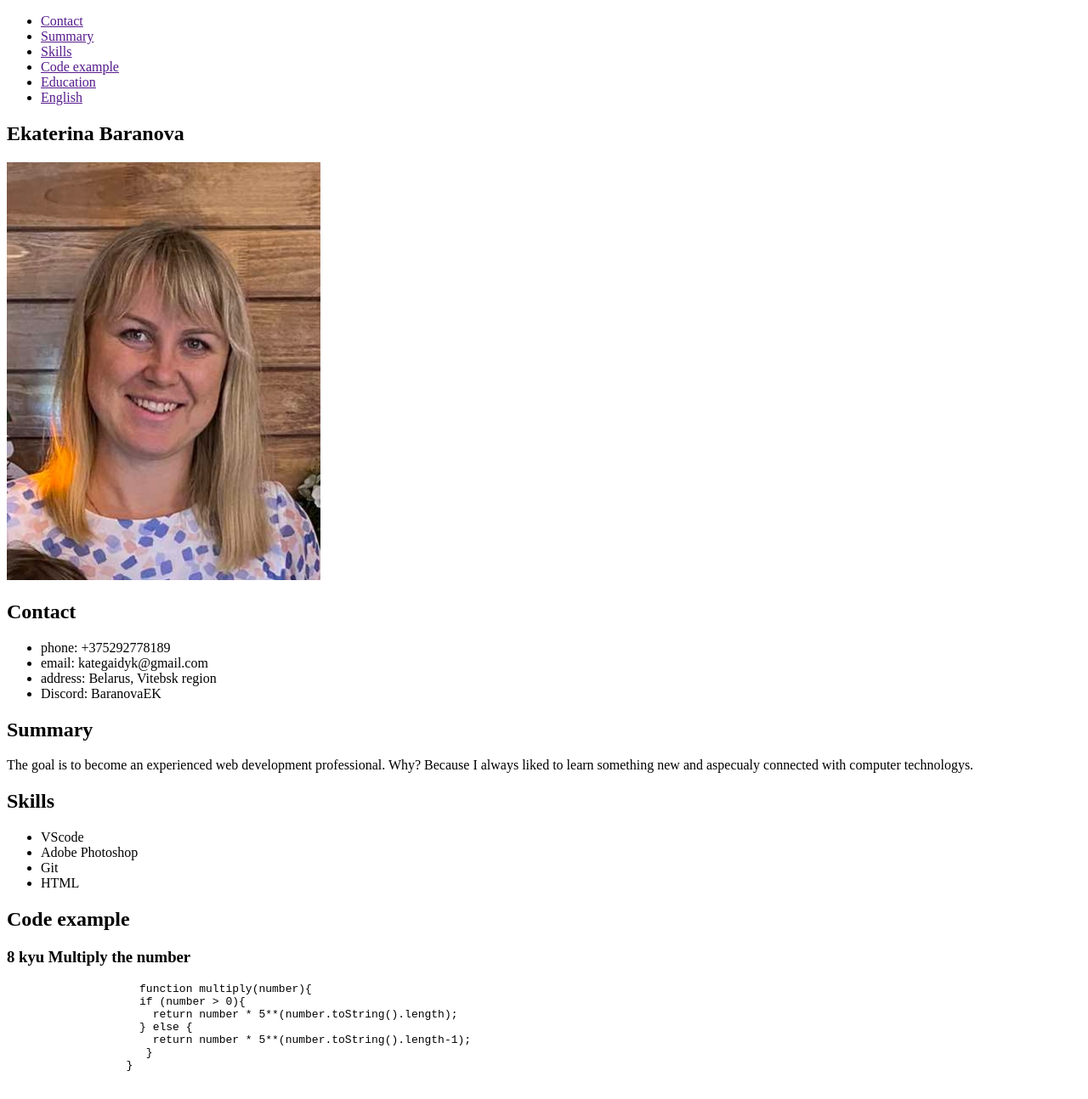
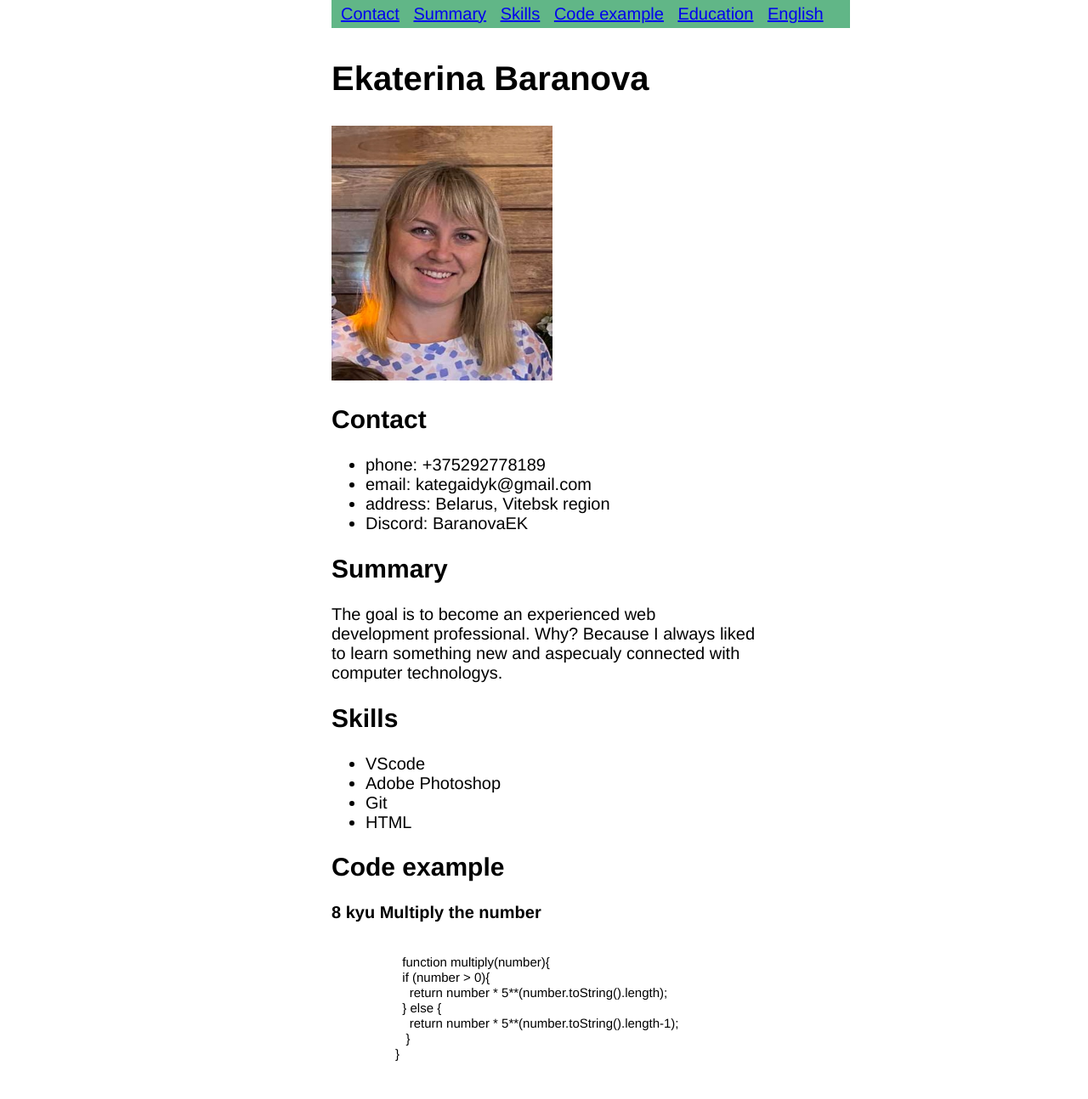
Before and after one commit to BaranovaEK/rsschool-cv, a plain HTML site: page index.html in a window 1280 px wide. Shown: the top 1294 px of the page at 85% size. Drawn offline with Linux system fonts and the light colour scheme.

Commit message:
feat: add style

```diff
--- a/css/style.css
+++ b/css/style.css
@@ -0,0 +1,74 @@
+p {
+    font-family: Helvetica, Arial, sans-serif;
+    color: #000000;
+    font-size: 20px;
+}
+
+.header {
+    position: fixed;
+    top: 0;
+    width: 600px;
+    margin-top: 0;
+    background: rgb(97, 182, 135);
+    padding: 5px;
+}
+
+body {
+    width: 500px;
+    height: 1400px;
+    margin: 0 auto;
+}
+
+.main {
+    margin-top: 70px;
+}
+
+.menu {
+    margin: 0;
+    padding: 4px;
+}
+
+.menu {
+    display: inline;
+    margin-right: 5px;
+    padding: 3px;
+}
+.menu li {
+    text-decoration: none;
+    color: #000000;
+}
+h1 {
+    font-family: Helvetica, Arial, sans-serif;
+    color: #000000;
+    font-size: 40px;
+}
+
+h2 {
+    font-family: Helvetica, Arial, sans-serif;
+    color: #000000;
+    font-size: 30px;
+}
+
+h3 {
+    font-family: Helvetica, Arial, sans-serif;
+    color: #000000;
+    font-size: 20px;
+}
+
+li {
+    font-family: Helvetica, Arial, sans-serif;
+    color: #000000;
+    font-size: 20px;
+}
+
+code {
+    font-family: Helvetica, Arial, sans-serif;
+    color: #000000;
+    font-size: 15px;
+}
+
+.wraper-footer {
+    display: inline;
+    margin: 0;
+    padding: 4px;
+}
--- a/index.html
+++ b/index.html
@@ -12,24 +12,24 @@
 <body>
     <header class="header">
         <nav class="nav">
-            <ul>
-                <li>
-                    <a href="">Contact</a>
+            <ul class="menu">
+                <li class="menu">
+                    <a href="#contact">Contact</a>
                 </li>
-                <li>
-                    <a href="">Summary</a>
+                <li class="menu">
+                    <a href="#summary">Summary</a>
                 </li>
-                <li>
-                    <a href="">Skills</a>
+                <li class="menu">
+                    <a href="#skills">Skills</a>
                 </li>
-                <li>
-                    <a href="">Code example</a>
+                <li class="menu">
+                    <a href="#code-example">Code example</a>
                 </li>
-                <li>
-                    <a href="">Education</a>
+                <li class="menu">
+                    <a href="#education">Education</a>
                 </li>
-                <li>
-                    <a href="">English</a>
+                <li class="menu">
+                    <a href="#english">English</a>
                 </li>
             </ul>
         </nav>
@@ -38,10 +38,10 @@
         <section class="bio">
             <h1>Ekaterina Baranova</h1>
             <div class="photo">
-                <img src="img/1.jpg" alt="photo">
+                <img src="img/1.jpg" width="260" height="300" alt="photo">
             </div>
         </section>
-        <section class="contact">
+        <section id="contact">
             <h2>Contact</h2>
             <ul>
                 <li>phone: +375292778189</li>
@@ -50,12 +50,12 @@
                 <li>Discord: BaranovaEK</li>
             </ul>
         </section>
-        <section class="summary">
+        <section id="summary">
             <h2>Summary</h2>
             <p>The goal is to become an experienced web development professional. Why? Because I always liked to learn
                 something new and aspecualy connected with computer technologys.</p>
         </section>
-        <section class="skills">
+        <section id="skills">
             <h2>Skills</h2>
             <ul>
                 <li>VScode</li>
@@ -64,11 +64,11 @@
                 <li>HTML</li>
             </ul>
         </section>
-        <section class="code-example">
+        <section id="code-example">
             <h2>Code example</h2>
             <h3>8 kyu Multiply the number</h3>
-            <code class="code">
-                <pre>
+            <pre>
+                <code>
                     function multiply(number){
                     if (number > 0){
                       return number * 5**(number.toString().length);
@@ -76,14 +76,14 @@
                       return number * 5**(number.toString().length-1);
                      }
                   }
-                </pre>
-            </code>
+                </code>
+            </pre>
         </section>
-        <section class="education">
+        <section id="education">
             <h2 class="title-section">Education</h2>
             <p>BGSHA ( 2005 - 2010 ) lawyer</p>
         </section>
-        <section class="english">
+        <section id="english">
             <h2 class="title-section">English</h2>
             <ul>
                 <li>studying with a tutor</li>
@@ -93,10 +93,11 @@
     </main>
     <footer class="footer">
         <div class="wraper-footer">
-            <a href="https://github.com/BaranovaEK">GitHub</a>
-            <p>&copy;2022</p>
-            <img class="logo" src="https://rs.school/images/rs_school_js.svg" alt="logo">
-            <a href="https://rs.school/js/">The Rolling Scopes</a>
+            <a class="wraper-footer" href="https://github.com/BaranovaEK">GitHub</a>
+            <p class="wraper-footer">&copy;2022</p>
+            <img class="wraper-footer" src="https://rs.school/images/rs_school_js.svg" width="80" height="100"
+                alt="logo">
+            <a class="wraper-footer" href="https://rs.school/js/">The Rolling Scopes</a>
         </div>
     </footer>
 </body>
```
